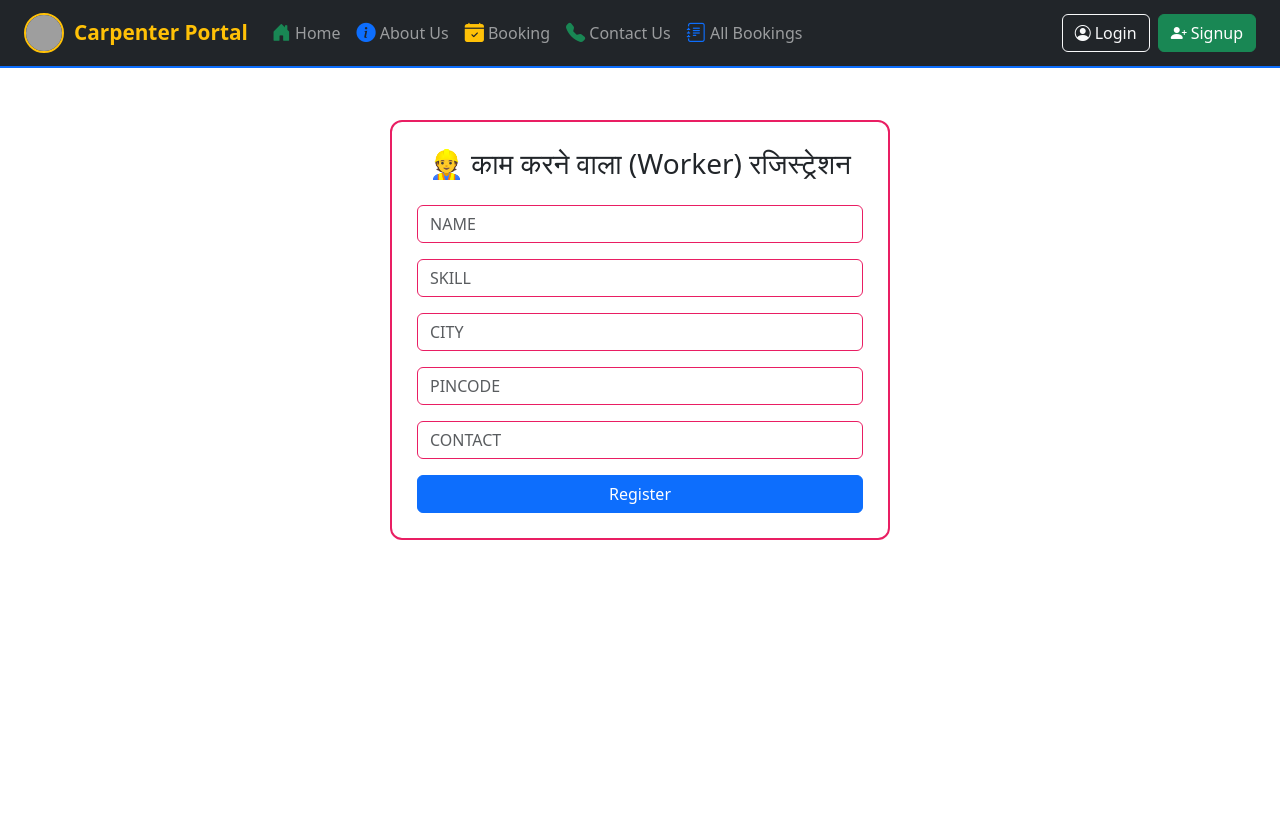
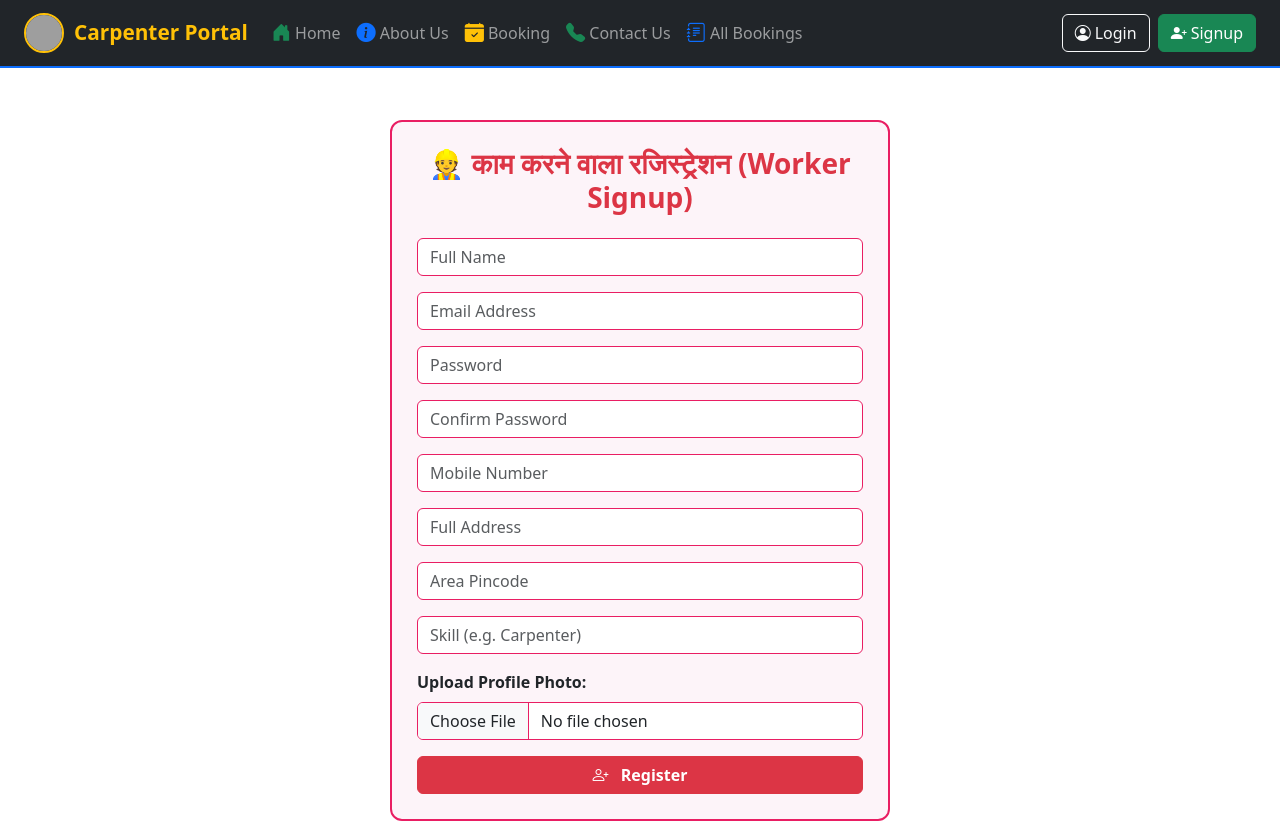
Before and after one commit to sohit636210s/leaderboard-system, a React (Create React App) app in the folder frontend/: page /worker-signup in a window 1280 px wide. Before the commit the page ends 800 px from the top, so only its background shows below. Built offline with nearby package versions, Linux system fonts and the light colour scheme; grey boxes are pictures that could not be loaded.

Commit message:
full worker signup/login integraton

```diff
--- a/frontend/src/components/WorkerSignup.js
+++ b/frontend/src/components/WorkerSignup.js
@@ -3,38 +3,102 @@ import axios from 'axios';
 
 function WorkerSignup() {
   const [formData, setFormData] = useState({
-    name: '', skill: '', city: '', pincode: '', contact: ''
+    name: '',
+    email: '',
+    password: '',
+    confirmPassword: '',
+    contact: '',
+    address: '',
+    pincode: '',
+    skill: '',
+    photo: null,
   });
 
-  const handleChange = e => {
-    setFormData(prev => ({ ...prev, [e.target.name]: e.target.value }));
+  const handleChange = (e) => {
+    const { name, value, files } = e.target;
+    if (name === 'photo') {
+      setFormData(prev => ({ ...prev, photo: files[0] }));
+    } else {
+      setFormData(prev => ({ ...prev, [name]: value }));
+    }
   };
 
-  const handleSubmit = async e => {
+  const handleSubmit = async (e) => {
     e.preventDefault();
+    if (formData.password !== formData.confirmPassword) {
+      alert('Passwords do not match');
+      return;
+    }
+
+    const payload = new FormData();
+    Object.entries(formData).forEach(([key, value]) => {
+      payload.append(key, value);
+    });
+
     try {
-      await axios.post('http://localhost:5000/api/workers/register', formData);
-      alert('Worker registered successfully!');
+      const backendURL = process.env.REACT_APP_BACKEND_URL;
+      await axios.post(`${backendURL}/api/workers/register`, payload, {
+        headers: { 'Content-Type': 'multipart/form-data' }
+      });
+
+      alert('✅ Worker registered successfully!');
+      // redirect or modal here
     } catch (err) {
-      alert('Error during registration');
+      alert('❌ Error during registration');
       console.error(err);
     }
   };
 
   return (
-    <div style={{ maxWidth: 500, margin: 'auto', marginTop: '50px', border: '2px solid #e91e63', padding: 25, borderRadius: 12 }}>
-      <h3 className="text-center mb-4">👷 काम करने वाला (Worker) रजिस्ट्रेशन</h3>
+    <div style={{
+      maxWidth: 500, margin: 'auto', marginTop: '50px',
+      border: '2px solid #e91e63', padding: 25, borderRadius: 12,
+      background: '#fdf4f9' // 🎨 Light theme you can brand later
+    }}>
+      <h3 className="text-center mb-4 text-danger fw-bold">
+        👷 काम करने वाला रजिस्ट्रेशन (Worker Signup)
+      </h3>
       <form onSubmit={handleSubmit}>
-        {['name', 'skill', 'city', 'pincode', 'contact'].map(field => (
+        {[
+          { name: 'name', placeholder: 'Full Name' },
+          { name: 'email', placeholder: 'Email Address', type: 'email' },
+          { name: 'password', placeholder: 'Password', type: 'password' },
+          { name: 'confirmPassword', placeholder: 'Confirm Password', type: 'password' },
+          { name: 'contact', placeholder: 'Mobile Number' },
+          { name: 'address', placeholder: 'Full Address' },
+          { name: 'pincode', placeholder: 'Area Pincode' },
+          { name: 'skill', placeholder: 'Skill (e.g. Carpenter)' }
+        ].map(({ name, placeholder, type = 'text' }) => (
           <input
-            key={field} name={field} value={formData[field]}
+            key={name}
+            name={name}
+            type={type}
+            value={formData[name]}
             onChange={handleChange}
-            placeholder={field.toUpperCase()}
+            placeholder={placeholder}
             className="form-control mb-3"
-            style={{ border: '1.5px solid #e91e63' }} required
+            style={{ border: '1.5px solid #e91e63' }}
+            required
           />
         ))}
-        <button className="btn btn-primary w-100">Register</button>
+
+        {/* 🖼️ Photo Upload */}
+        <div className="mb-3">
+          <label className="form-label fw-semibold">Upload Profile Photo:</label>
+          <input
+            type="file"
+            name="photo"
+            accept="image/*"
+            onChange={handleChange}
+            className="form-control"
+            style={{ border: '1.5px solid #e91e63' }}
+            required
+          />
+        </div>
+
+        <button className="btn btn-danger w-100 fw-bold">
+          <i className="bi bi-person-plus me-2"></i> Register
+        </button>
       </form>
     </div>
   );
```
